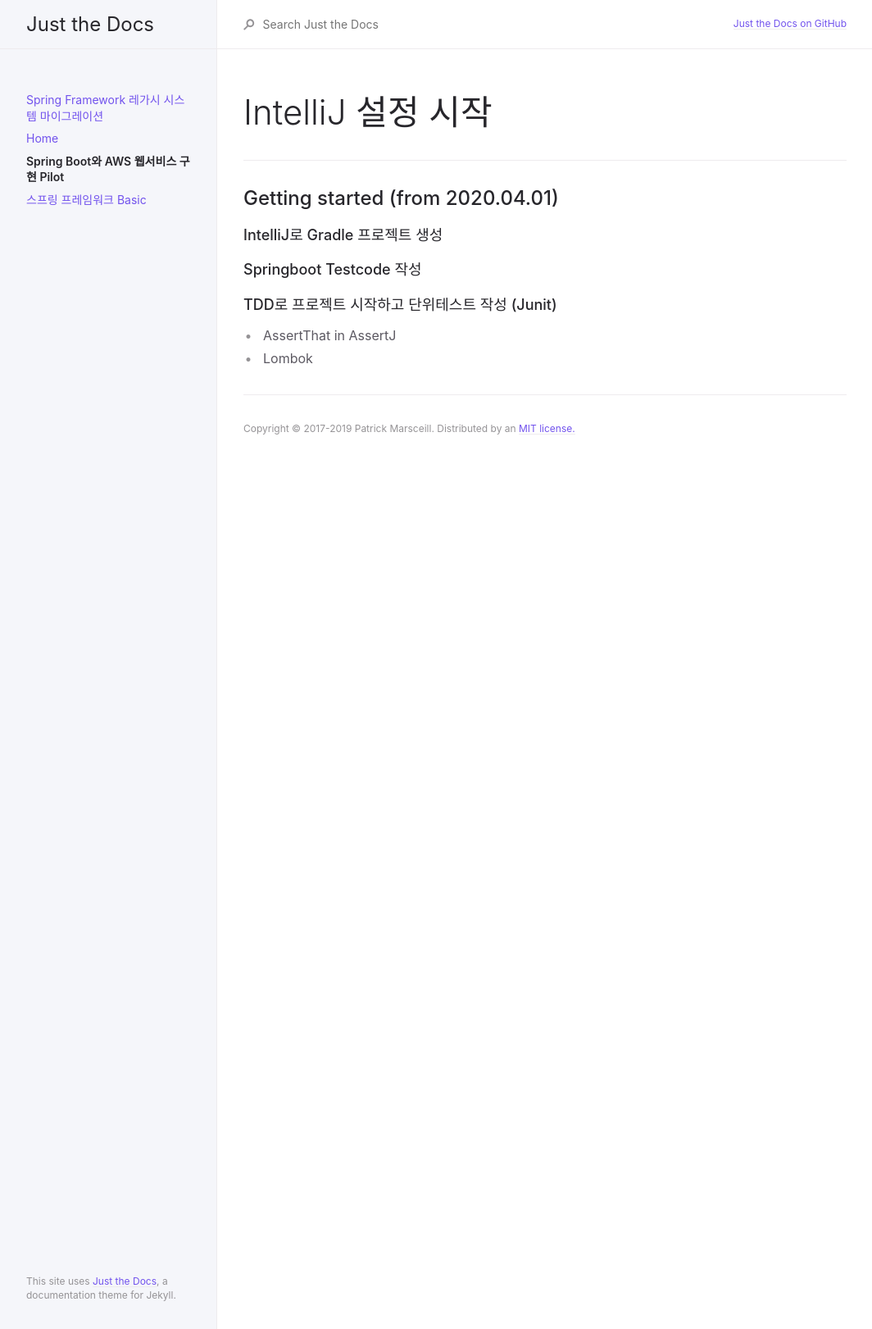
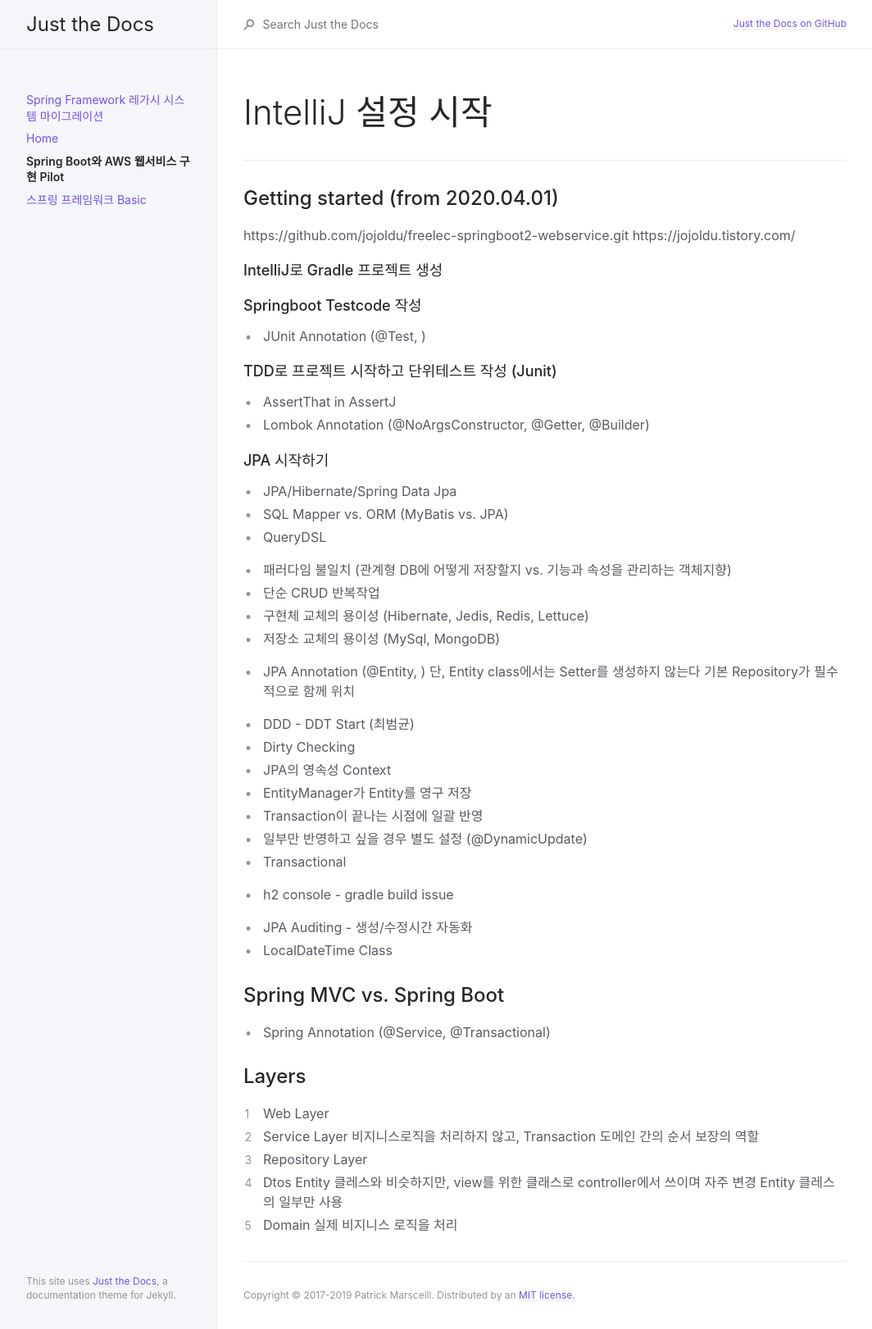
Before and after one commit to keumda/keumda.github.io, a Jekyll site: the page built from docs/Spring Boot Pilot.md, in a window 1280 px wide. Shown: the whole page at 82% size, without its empty margins (107-1171 px from the left). Built offline with Jekyll 4.4.1, drawn with Linux system fonts in a browser that asks for light colours.

Commit message:
2020-04-13 JPA

```diff
--- a/docs/Spring Boot Pilot.md
+++ b/docs/Spring Boot Pilot.md
@@ -11,11 +11,55 @@ description: ""
 ---
 
 ## Getting started (from 2020.04.01)
+https://github.com/jojoldu/freelec-springboot2-webservice.git
+https://jojoldu.tistory.com/
 
 ### IntelliJ로 Gradle 프로젝트 생성
 
 ### Springboot Testcode 작성
+* JUnit Annotation (@Test, )
 
 ### TDD로 프로젝트 시작하고 단위테스트 작성 (Junit)
 * AssertThat in AssertJ
-* Lombok
+* Lombok Annotation (@NoArgsConstructor, @Getter, @Builder)
+
+### JPA 시작하기
+* JPA/Hibernate/Spring Data Jpa
+* SQL Mapper vs. ORM (MyBatis vs. JPA)
+* QueryDSL
+
+* 패러다임 불일치 (관계형 DB에 어떻게 저장할지 vs. 기능과 속성을 관리하는 객체지향)
+* 단순 CRUD 반복작업
+* 구현체 교체의 용이성 (Hibernate, Jedis, Redis, Lettuce)
+* 저장소 교체의 용이성 (MySql, MongoDB)
+
+* JPA Annotation (@Entity, )
+단, Entity class에서는 Setter를 생성하지 않는다
+기본 Repository가 필수적으로 함께 위치
+
+* DDD - DDT Start (최범균)
+* Dirty Checking
+- JPA의 영속성 Context
+- EntityManager가 Entity를 영구 저장
+- Transaction이 끝나는 시점에 일괄 반영
+- 일부만 반영하고 싶을 경우 별도 설정 (@DynamicUpdate)
+* Transactional
+
+* h2 console - gradle build issue
+
+* JPA Auditing - 생성/수정시간 자동화
+* LocalDateTime Class
+
+## Spring MVC vs. Spring Boot
+* Spring Annotation (@Service, @Transactional)
+
+## Layers
+1. Web Layer
+2. Service Layer
+비지니스로직을 처리하지 않고, Transaction 도메인 간의 순서 보장의 역할
+3. Repository Layer
+4. Dtos
+Entity 클레스와 비슷하지만, view를 위한 클래스로 controller에서 쓰이며 자주 변경
+Entity 클레스의 일부만 사용
+5. Domain
+실제 비지니스 로직을 처리
```
Also changed, not shown: docs/2020-04-10 Legacy Migration.md (renamed from docs/Legacy Migration.md, +1 -0 lines).
